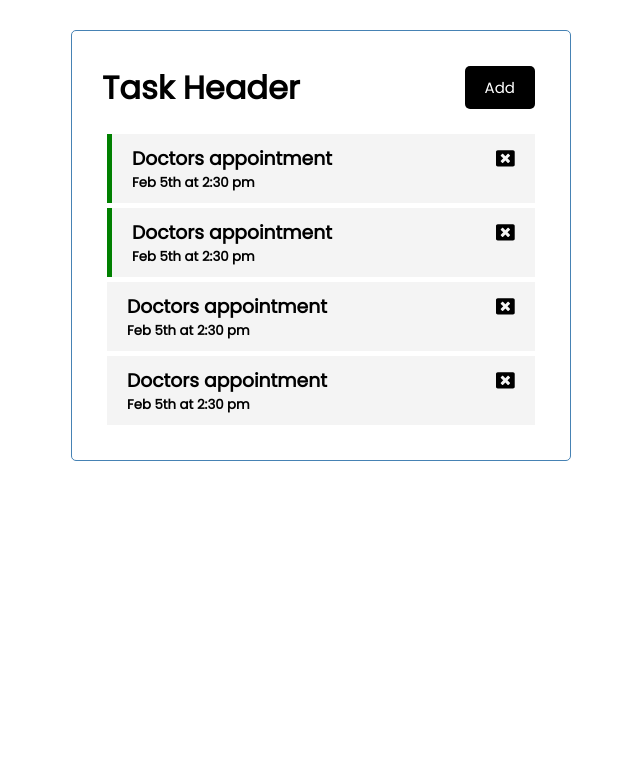
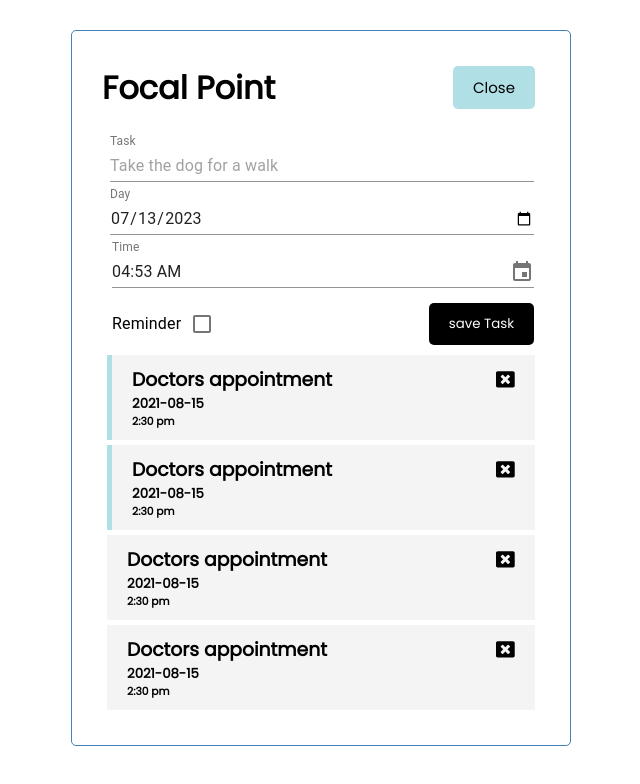
Before and after one commit to joharido/Focal-Point, a React (Create React App) app: page / in a window 1280 px wide. Both pictures are taken after a click on the button "Add". Shown: the top 784 px of the page, without its empty margins (319-959 px from the left). Built offline with nearby package versions, Linux system fonts and the light colour scheme.

Commit message:
Update Add task component

```diff
--- a/package.json
+++ b/package.json
@@ -3,10 +3,13 @@
   "version": "0.1.0",
   "private": true,
   "dependencies": {
+    "@date-io/date-fns": "^1.3.13",
     "@material-ui/core": "^4.12.3",
+    "@material-ui/pickers": "^3.3.10",
     "@testing-library/jest-dom": "^5.14.1",
     "@testing-library/react": "^11.2.7",
     "@testing-library/user-event": "^12.8.3",
+    "date-fns": "^2.23.0",
     "react": "^17.0.2",
     "react-day-picker": "^7.4.10",
     "react-dom": "^17.0.2",
--- a/src/App.js
+++ b/src/App.js
@@ -1,35 +1,46 @@
 import { useState } from "react";
+import AddTask from "./components/AddTask";
 import Header from "./components/Header";
 import Tasks from "./components/tasks";
 
-
 function App() {
+  const [showAddTask, setShowAddTask] = useState(false);
   const [tasks, setTasks] = useState([
     {
       id: 1,
-      text: "Doctors appointment",
-      day: "Feb 5th at 2:30 pm",
+      task: "Doctors appointment",
+      date: "2021-08-15",
+      time: "2:30 pm",
       reminder: true,
     },
     {
       id: 2,
-      text: "Doctors appointment",
-      day: "Feb 5th at 2:30 pm",
+      task: "Doctors appointment",
+      date: "2021-08-15",
+      time: "2:30 pm",
       reminder: true,
     },
     {
       id: 3,
-      text: "Doctors appointment",
-      day: "Feb 5th at 2:30 pm",
+      task: "Doctors appointment",
+      date: "2021-08-15",
+      time: "2:30 pm",
       reminder: false,
     },
     {
       id: 4,
-      text: "Doctors appointment",
-      day: "Feb 5th at 2:30 pm",
+      task: "Doctors appointment",
+      date: "2021-08-15",
+      time: "2:30 pm",
       reminder: false,
     },
   ]);
+  const addTask = (task) => {
+    const id = Math.floor(Math.random() * 10000) + 1;
+    const newTask = { id, ...task };
+    console.log(newTask);
+    setTasks([...tasks, newTask]);
+  };
   const deleteTask = (id) => {
     console.log(id);
     setTasks(tasks.filter((task) => task.id !== id));
@@ -41,9 +52,16 @@ function App() {
       )
     );
   };
+
   return (
     <div className="container">
-      <Header />
+      <Header
+        headerTitle = {'Focal Point'}
+        onClick={() => setShowAddTask(!showAddTask)}
+        showAddTask={showAddTask}
+      />
+      {showAddTask ? <AddTask onAdd={addTask} /> : ""}
+
       {tasks.length > 0 ? (
         <Tasks
           tasks={tasks}
@@ -51,7 +69,7 @@ function App() {
           onDblClick={toggleReminder}
         />
       ) : (
-        "No Tasks Remain"
+        "Woohoo! you're done! go have a coffee"
       )}
     </div>
   );
--- /dev/null
+++ b/src/components/AddTask.js
@@ -0,0 +1,135 @@
+import React from "react";
+import "react-day-picker/lib/style.css";
+import "react-time-picker/dist/TimePicker.css";
+import "react-clock/dist/Clock.css";
+import TextField from "@material-ui/core/TextField";
+import FormControlLabel from "@material-ui/core/FormControlLabel";
+import Checkbox from "@material-ui/core/Checkbox";
+import { makeStyles } from "@material-ui/core/styles";
+import "date-fns";
+import DateFnsUtils from "@date-io/date-fns";
+import {
+  MuiPickersUtilsProvider,
+  KeyboardTimePicker,
+} from "@material-ui/pickers";
+
+const useStyles = makeStyles((theme) => ({
+  container: {
+    display: "flex",
+    flexDirection: "column",
+    marginBottom: '10px',
+    marginRight: '14px'
+  },
+  textField: {
+    marginLeft: theme.spacing(1),
+    marginRight: theme.spacing(1),
+    width: "100%",
+  },
+  form_footer: {
+    display: "flex",
+    flexDirection: "row",
+    justifyContent: "space-between",
+    marginTop: "15px",
+  },
+  '& .MuiButtonBase-root .MuiIconButton-root' :{
+    padding: '0'
+  }
+
+}));
+
+
+const AddTask = ({onAdd}) => {
+  const classes = useStyles();
+  const [task, setTask] = React.useState("");
+  const [reminder, setReminder] = React.useState(false);
+  const [ti, setTime] = React.useState(new Date());
+  const [date, setDate] = React.useState(new Date().toISOString().substr(0, 10));
+
+  const handleChange = (time) => {
+    setTime(time);
+  };
+
+  const onSubmit = (e) => {
+    e.preventDefault();
+    if (!task) {
+      alert("Please add a task");
+      return;
+    }
+    const time = ti.toLocaleTimeString([], {hour: '2-digit', minute:'2-digit'})
+    onAdd({task, date, time, reminder})
+    setTask('')
+    setTime(new Date())
+    setDate(new Date().toISOString().substr(0, 10))
+    setReminder(false)
+  };
+  return (
+    <form className={classes.container} onSubmit={onSubmit}>
+      <div>
+        <TextField
+          label="Task"
+          value={task}
+          placeholder="Take the dog for a walk"
+          className={classes.textField}
+          onChange={(e) => setTask(e.target.value)}
+          InputLabelProps={{
+            shrink: true,
+          }}
+        />
+      </div>
+      <div style={{ marginTop: "5px" }} classnoValidate>
+        <TextField
+          label="Day"
+          id="date"
+          type="date"
+          value={date}
+          className={classes.textField}
+          onChange={(e) => setDate(e.target.value)}
+          InputLabelProps={{
+            shrink: true,
+          }}
+        />
+      </div>
+
+      <div style={{ marginTop: "5px", marginLeft:'10px'}} classnoValidate>
+        <MuiPickersUtilsProvider utils={DateFnsUtils}>
+          <KeyboardTimePicker
+          style={{width:'102%'}}
+            id="time-picker"
+            label="Time"
+            value={ti}
+            onChange={handleChange}
+            KeyboardButtonProps={{
+              "aria-label": "change time",
+              style: {padding: '0'}
+            }}
+          />
+        </MuiPickersUtilsProvider>
+      </div>
+
+
+      <div className={classes.form_footer}>
+        <FormControlLabel
+          style={{ marginLeft: "10px", }}
+          control={
+            <Checkbox
+              checked={reminder}
+              onChange={(e) => setReminder(e.currentTarget.checked)}
+              name="checkedB"
+              color="primary"
+            />
+          }
+          labelPlacement="start"
+          label="Reminder"
+        />
+        <input
+          style={{ marginRight: "-8px" }}
+          className="submit-btn"
+          type="submit"
+          value="save Task"
+        ></input>
+      </div>
+    </form>
+  );
+};
+
+export default AddTask;
--- a/src/components/Header.js
+++ b/src/components/Header.js
@@ -1,21 +1,20 @@
-// import React from 'react'
-import PropTypes from 'prop-types'
-import Button from './button'
+import Button from "./button";
 
-const Header = ({title}) => {
-    const onClick = () => {
-        console.log('I was clicked!');
-    }
-    return (
-        <header className='header'>
-            <h1>Task Header</h1>
-            <Button color ='green' text='Add' onClick={onClick}/>
-        </header>
-    )
-}
-Header.defaultProps ={
-    title: 'Task Tracker',
-}
+const Header = ({headerTitle, onClick, showAddTask }) => {
+  return (
+    <header className="header">
+      <h1>{headerTitle}</h1>
+      <Button
+        color={showAddTask ? "powderblue" : "black"}
+        text={showAddTask ? "Close" : "Add"}
+        textColor={showAddTask ? "black" : "white"}
+        onClick={onClick}
+      />
+    </header>
+  );
+};
+Header.defaultProps = {
+  title: "Task Tracker",
+};
 
-
-export default Header
+export default Header;
--- a/src/components/Task.js
+++ b/src/components/Task.js
@@ -1,13 +1,19 @@
-import {FaWindowClose} from 'react-icons/fa'
+import { FaWindowClose } from "react-icons/fa";
 
-const Task = ({task,onDelete, onDblClick}) => {
-    return (
-        <div className={`task ${task.reminder ? 'reminder' : ''}`}  onDoubleClick={() => onDblClick(task.id)}>
-            <h3>{task.text}{' '} <FaWindowClose cursor='pointer' onClick={() => onDelete(task.id)}/></h3>
-            <h5>{task.day}</h5>
-        </div>
-    )
-}
+const Task = ({ task, onDelete, onDblClick }) => {
+  return (
+    <div
+      className={`task ${task.reminder ? "reminder" : ""}`}
+      onDoubleClick={() => onDblClick(task.id)}
+    >
+      <h3>
+        {task.task}{" "}
+        <FaWindowClose cursor="pointer" onClick={() => onDelete(task.id)} />
+      </h3>
+      <h5>{task.date}</h5>
+      <h6>{task.time}</h6>
+    </div>
+  );
+};
 
-
-export default Task
+export default Task;
--- a/src/components/button.js
+++ b/src/components/button.js
@@ -1,6 +1,6 @@
 import PropTypes from 'prop-types'
-const Button = ({color, text, onClick}) =>{
-    return <button onClick= {onClick} style={{backgroundColor: {color}}} className='btn'>{text}</button>
+const Button = ({color, text, textColor, onClick}) =>{
+    return <button onClick= {onClick} style={{background: color, color: textColor}} className='btn'>{text}</button>
 }
 
 Button.defaultProps ={
@@ -9,6 +9,7 @@ Button.defaultProps ={
 Button.propTypes ={
     color: PropTypes.string,
     text: PropTypes.string,
+    textColor: PropTypes.string,
     onClick: PropTypes.func
 }
 
--- a/src/index.css
+++ b/src/index.css
@@ -53,6 +53,17 @@ body {
   display: block;
   width: 100%;
 }
+.submit-btn{
+  display: inline-block;
+  background: #000;
+  color: #fff;
+  border: none;
+  padding: 10px 20px;
+  border-radius: 5px;
+  cursor: pointer;
+  text-decoration: none;
+  font-family: inherit;
+}
 
 .task {
   background: #f4f4f4;
@@ -62,7 +73,7 @@ body {
 }
 
 .task.reminder {
-  border-left: 5px solid green;
+  border-left: 5px solid powderblue;
 }
 
 .task h3 {
--- a/src/index.js
+++ b/src/index.js
@@ -11,7 +11,4 @@ ReactDOM.render(
   document.getElementById('root')
 );
 
-// If you want to start measuring performance in your app, pass a function
-// to log results (for example: reportWebVitals(console.log))
-// or send to an analytics endpoint. Learn more: https://bit.ly/CRA-vitals
 reportWebVitals();
```
Also changed, not shown: 1 other file (tests, documents, lock files or other folders).
